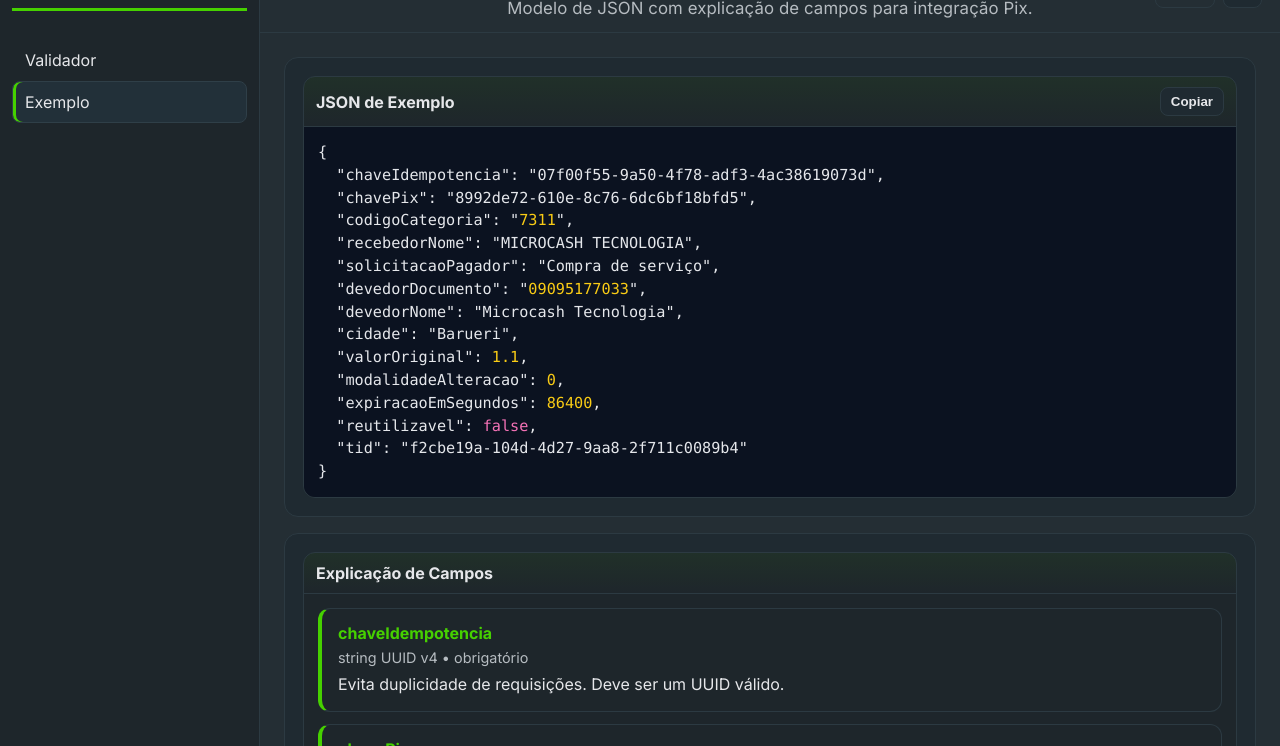
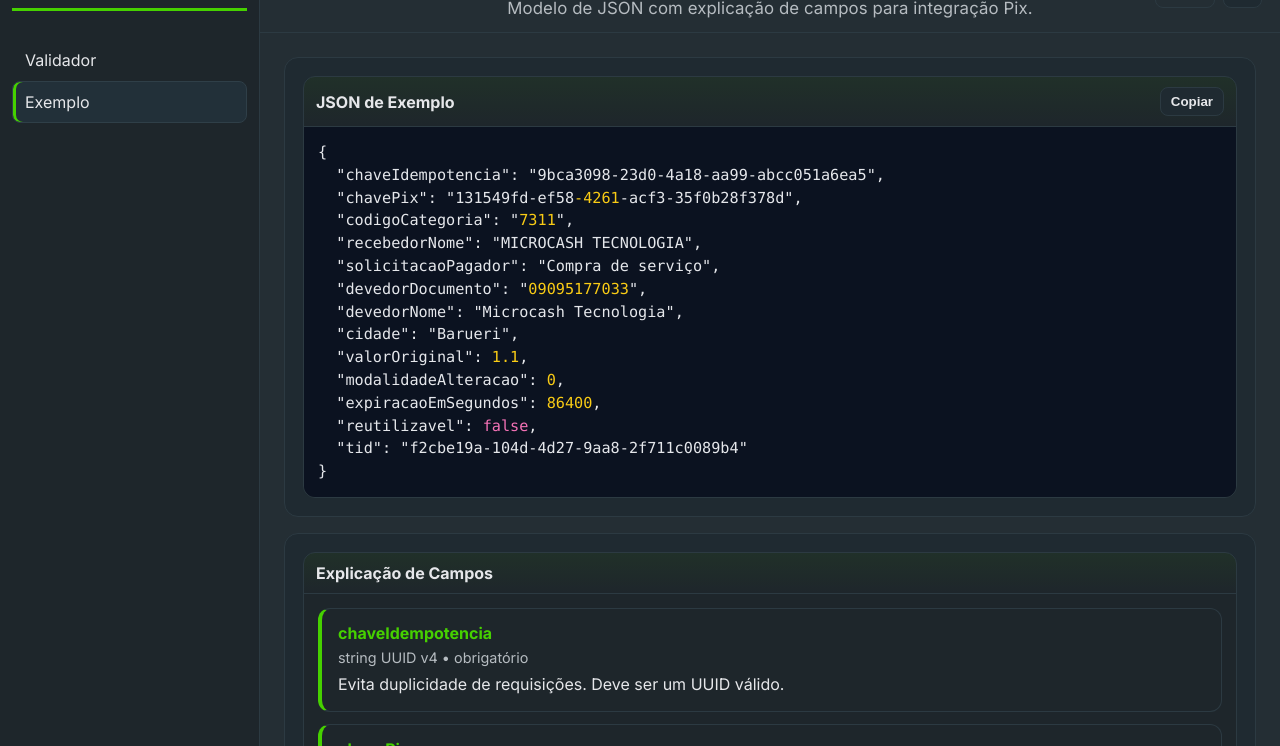
Before and after one commit to LucasHerediaDev/json-validator, a plain HTML site: page example.html in a window 1280 px wide. Shown: the part 54-800 px from the top of the page. Drawn offline with Linux system fonts and the light colour scheme.

```diff
--- a/example.html
+++ b/example.html
@@ -185,8 +185,8 @@
 
     // JSON de exemplo (mantido único aqui)
     const exampleJson = {
-      chaveIdempotencia: "07f00f55-9a50-4f78-adf3-4ac38619073d",
-      chavePix: "8992de72-610e-8c76-6dc6bf18bfd5",
+      chaveIdempotencia: "9bca3098-23d0-4a18-aa99-abcc051a6ea5",
+      chavePix: "131549fd-ef58-4261-acf3-35f0b28f378d",
       codigoCategoria: "7311",
       recebedorNome: "MICROCASH TECNOLOGIA",
       solicitacaoPagador: "Compra de serviço",
```
